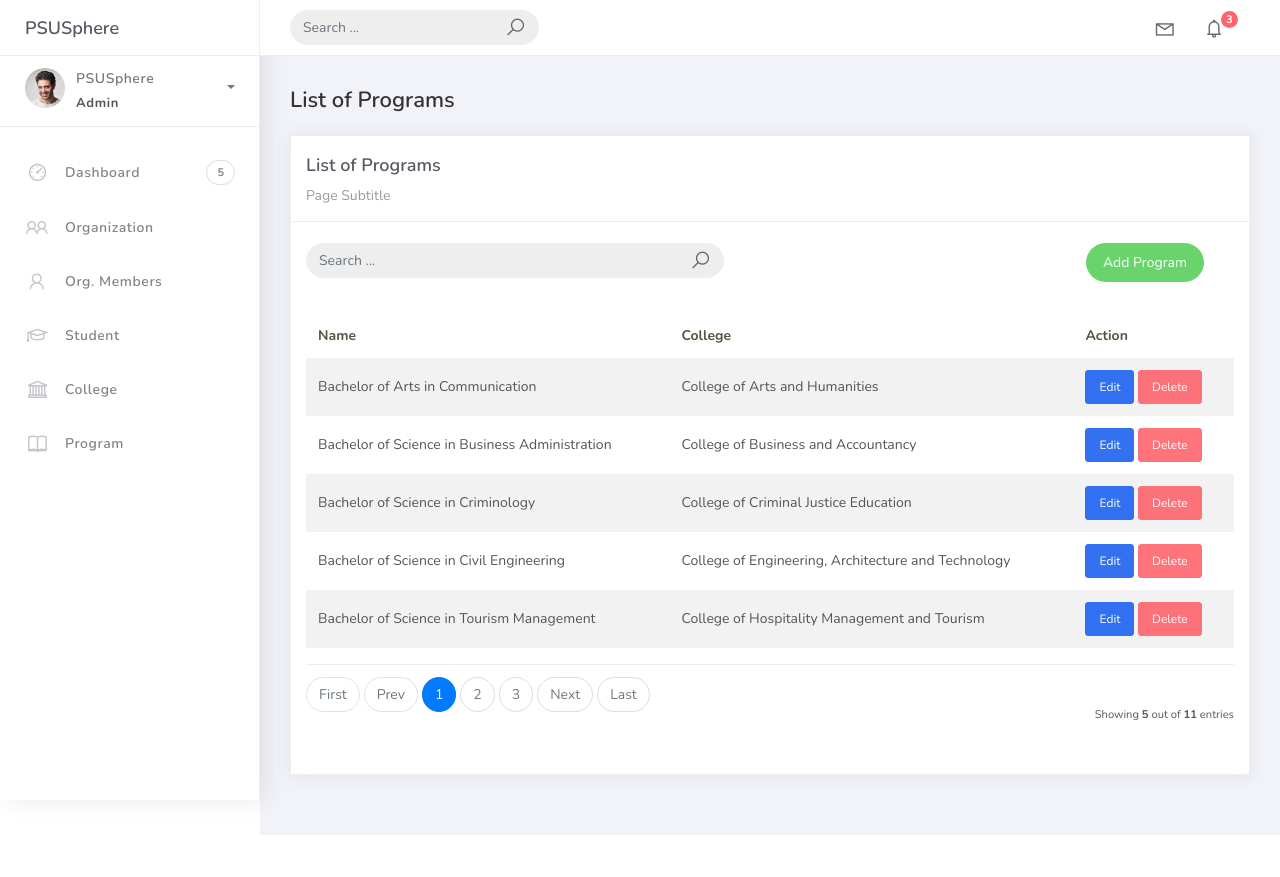
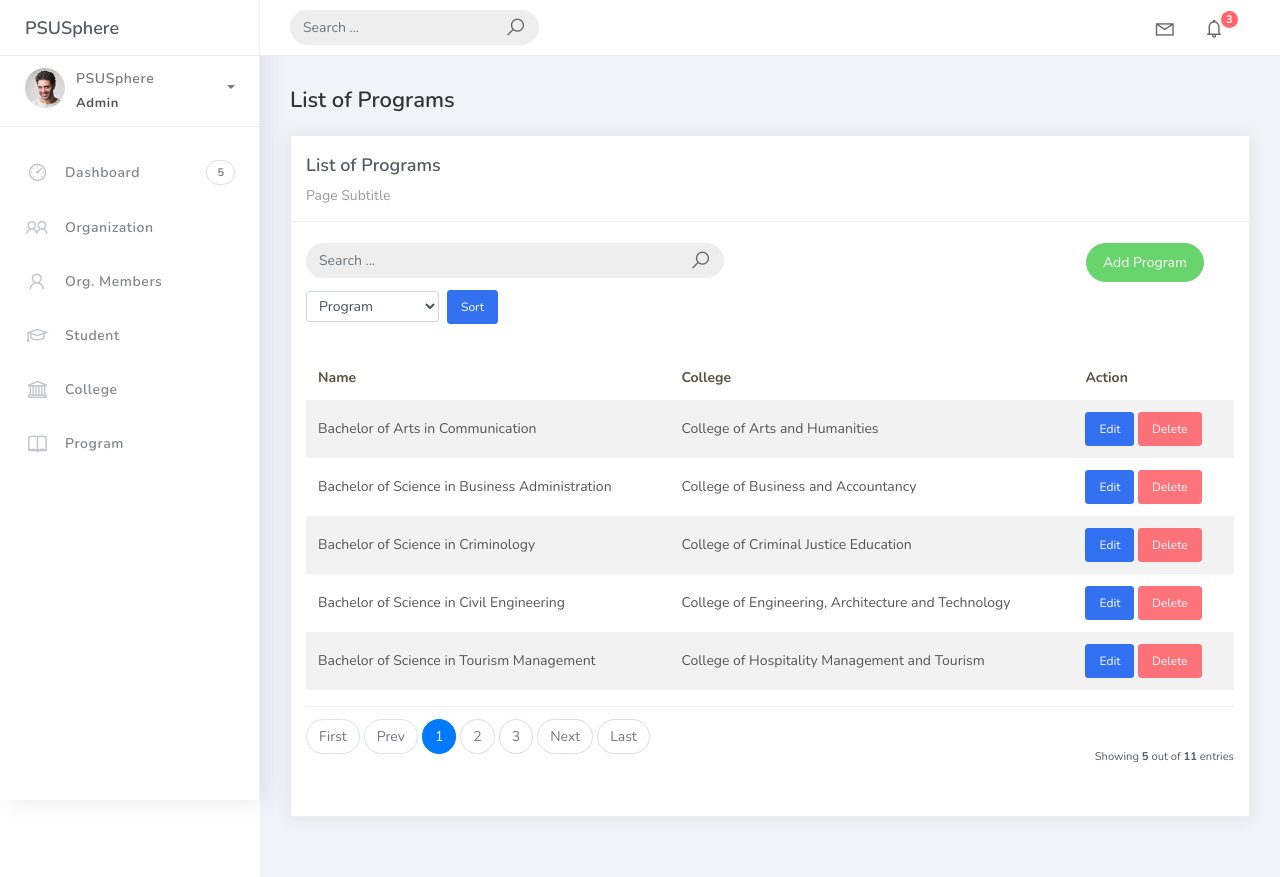
Before and after one commit to yuul-b-alwright/PSUSphere, a Django app: page /programs/ in a window 1280 px wide. Before the commit the page ends 835 px from the top, so only its background shows below. Run offline with Django 5.2, Linux system fonts and the light colour scheme; data comes from the database, SQL or seed files in the repository; some libraries are stand-ins or nearby versions.

Commit message:
added sort by

```diff
--- a/PSUSphere/projectsite/templates/college_list.html
+++ b/PSUSphere/projectsite/templates/college_list.html
@@ -15,7 +15,7 @@
 <br />
 <div class="col-md-12 row">
 <div class="col-md-6">
-<form class="navbar-left navbar-form nav-search mr-md-3" action="{% url 'college-list' %}">
+<form class="navbar-left navbar-form nav-search mr-md-3" action="{% url 'college-list' %}" method="get">
 <div class="input-group">
 <input type="text" name="q" value="{{ request.GET.q }}" placeholder="Search ..." class="form-control" />
 <div class="input-group-append">
--- a/PSUSphere/projectsite/templates/org_list.html
+++ b/PSUSphere/projectsite/templates/org_list.html
@@ -15,9 +15,9 @@
 <br />
 <div class="col-md-12 row">
 <div class="col-md-6">
-<form class="navbar-left navbar-form nav-search mr-md-3" action="{% url 'organization-list' %}">
+<form class="navbar-left navbar-form nav-search mr-md-3" action="{% url 'organization-list' %}" method="get">
 <div class="input-group">
-<input type="text" name="q" placeholder="Search ..." class="form-control" />
+<input type="text" name="q" value="{{ request.GET.q }}" placeholder="Search ..." class="form-control" />
 <div class="input-group-append">
 <span class="input-group-text">
 <i class="la la-search search-icon"></i>
--- a/PSUSphere/projectsite/templates/orgmember_list.html
+++ b/PSUSphere/projectsite/templates/orgmember_list.html
@@ -15,7 +15,7 @@
 <br />
 <div class="col-md-12 row">
 <div class="col-md-6">
-<form class="navbar-left navbar-form nav-search mr-md-3" action="{% url 'orgmember-list' %}">
+<form class="navbar-left navbar-form nav-search mr-md-3" action="{% url 'orgmember-list' %}" method="get">
 <div class="input-group">
 <input type="text" name="q" value="{{ request.GET.q }}" placeholder="Search ..." class="form-control" />
 <div class="input-group-append">
--- a/PSUSphere/projectsite/templates/program_list.html
+++ b/PSUSphere/projectsite/templates/program_list.html
@@ -15,7 +15,7 @@
 <br />
 <div class="col-md-12 row">
     <div class="col-md-6">
-<form class="navbar-left navbar-form nav-search mr-md-3" action="{% url 'program-list' %}">
+        <form class="navbar-left navbar-form nav-search mr-md-3" action="{% url 'program-list' %}" method="get">
             <div class="input-group">
                 <input type="text" name="q" value="{{ request.GET.q }}" placeholder="Search ..." class="form-control" />
                 <div class="input-group-append">
@@ -31,6 +31,25 @@
             <a href="{% url 'program-add' %}" class="btn btn-success btn-rounded">Add Program</a>
         </div>
     </div>
+</div>
+<!-- new row for sort controls -->
+<div class="col-md-12 row mt-2">
+    <div class="col-md-6">
+        <form class="form-inline d-flex align-items-center" action="{% url 'program-list' %}" method="get">
+            <input type="hidden" name="q" value="{{ request.GET.q }}" />
+            <div class="mr-2">
+                <select name="sort" class="form-control form-control-sm">
+                    <option value="" {% if not request.GET.sort %}selected{% endif %}>Program</option>
+                    <option value="prog_name" {% if request.GET.sort == 'prog_name' %}selected{% endif %}>Program Name</option>
+                    <option value="college" {% if request.GET.sort == 'college' %}selected{% endif %}>College</option>
+                </select>
+            </div>
+            <div class="mr-2">
+                <button type="submit" class="btn btn-primary btn-sm">Sort</button>
+            </div>
+        </form>
+    </div>
+    <div class="col-md-6"></div>
 </div>
 <div class="card-body">
 <table class="table table-striped mt-3">
--- a/PSUSphere/projectsite/templates/student_list.html
+++ b/PSUSphere/projectsite/templates/student_list.html
@@ -15,7 +15,7 @@
 <br />
 <div class="col-md-12 row">
 <div class="col-md-6">
-<form class="navbar-left navbar-form nav-search mr-md-3" action="{% url 'student-list' %}">
+<form class="navbar-left navbar-form nav-search mr-md-3" action="{% url 'student-list' %}" method="get">
 <div class="input-group">
 <input type="text" name="q" value="{{ request.GET.q }}" placeholder="Search ..." class="form-control" />
 <div class="input-group-append">
--- a/PSUSphere/studentorg/views.py
+++ b/PSUSphere/studentorg/views.py
@@ -111,10 +111,19 @@ class ProgramList(ListView):
     paginate_by = 5
 
     def get_queryset(self):
-        qs = super().get_queryset()
+        qs = super().get_queryset().select_related('college')
         query = self.request.GET.get('q')
         if query:
             qs = qs.filter(prog_name__icontains=query)
+
+        # sorting
+        sort = self.request.GET.get('sort')
+        # default ascending; remove order dropdown
+        if sort == 'prog_name':
+            qs = qs.order_by('prog_name')
+        elif sort == 'college':
+            qs = qs.order_by('college__college_name')
+
         return qs
 
 
```
Lines whose indentation alone changed are shown as unchanged.
